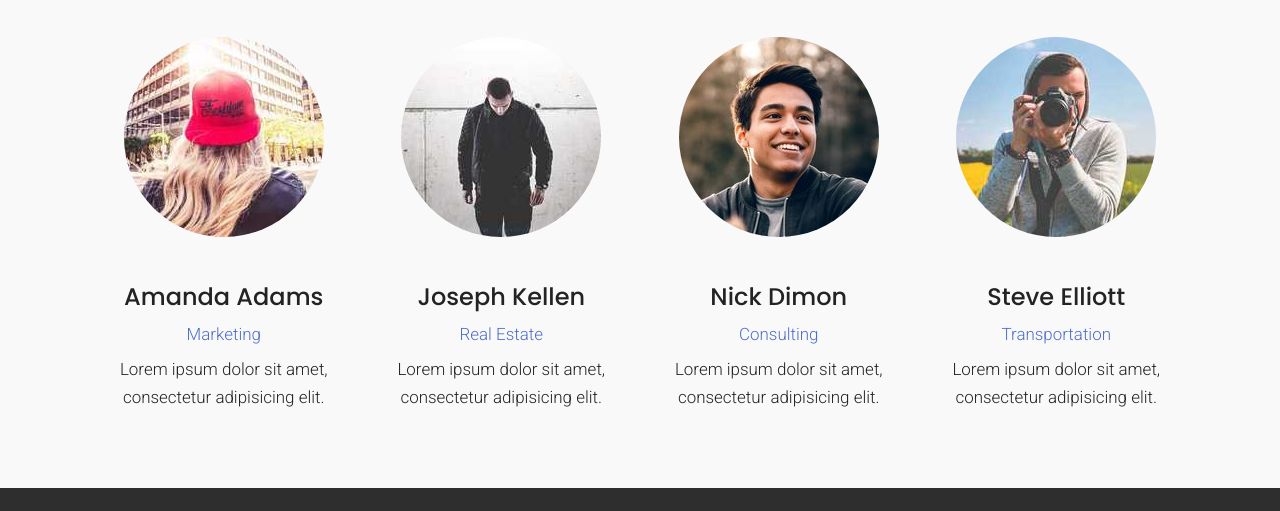
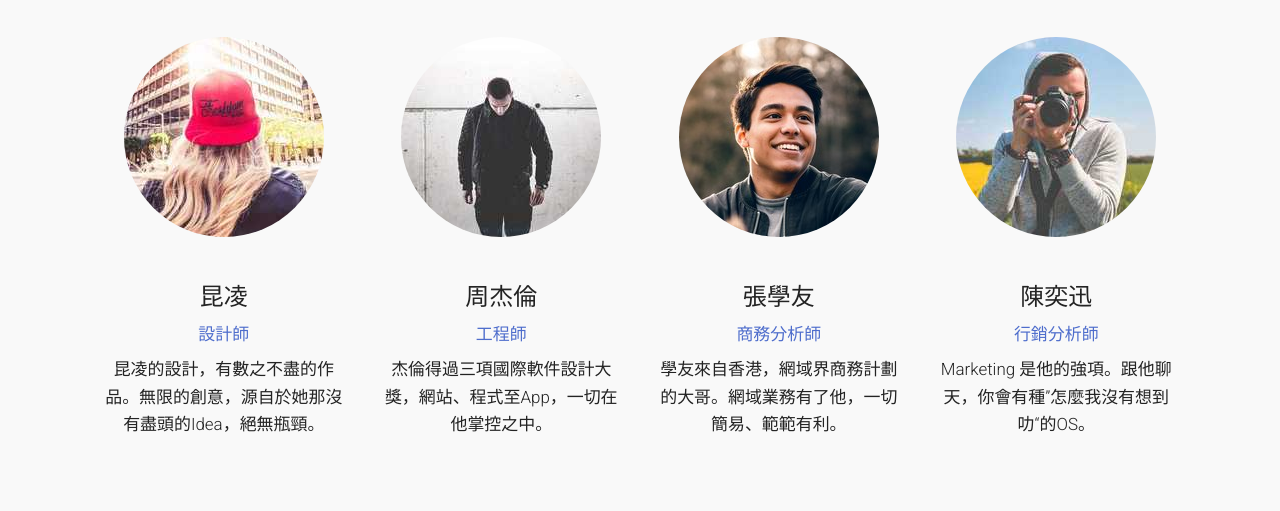
Before and after one commit to hongdrives/piteras, a plain HTML site: page index.html in a window 1280 px wide. Shown: the part 849-1360 px from the top of the page. Drawn offline with Linux system fonts and the light colour scheme; files whose address does not match are found by name.

Commit message:
create github pages

```diff
--- a/index.html
+++ b/index.html
@@ -24,7 +24,7 @@
 
 </head>
 <body>
-<section class="menu cid-qFSDU8OjqF" once="menu" id="menu1-7" data-rv-view="65">
+<section class="menu cid-qFSDU8OjqF" once="menu" id="menu1-7" data-rv-view="76">
 
 
 
@@ -61,7 +61,7 @@
     </nav>
 </section>
 
-<section class="header3 cid-qFSAmd6joh mbr-parallax-background" id="header3-1" data-rv-view="67">
+<section class="header3 cid-qFSAmd6joh mbr-parallax-background" id="header3-1" data-rv-view="78">
 
 
 
@@ -83,7 +83,7 @@
 
 </section>
 
-<section class="features12 cid-qFSByU0tSF" id="features12-3" data-rv-view="70">
+<section class="features12 cid-qFSByU0tSF" id="features12-3" data-rv-view="81">
 
 
 
@@ -98,15 +98,11 @@
                     <img class="img-icon" src="assets/images/08.jpg" alt="Mobirise" media-simple="true">
                 </div>
                 <div class="card-box align-center">
-                    <h4 class="card-title mbr-fonts-style mbr-semibold display-5">
-                        Amanda Adams
-                    </h4>
+                    <h4 class="card-title mbr-fonts-style mbr-semibold display-5">昆凌</h4>
                     <h5 class="mbr-text mbr-fonts-style display-7">
-                        Marketing
-                    </h5>
+                        設計師</h5>
                     <p class="mbr-text mbr-fonts-style display-7">
-                        Lorem ipsum dolor sit amet, consectetur adipisicing elit.
-                    </p>
+                        昆凌的設計，有數之不盡的作品。無限的創意，源自於她那沒有盡頭的Idea，絕無瓶頸。</p>
 
                 </div>
             </div>
@@ -117,14 +113,11 @@
                 </div>
                 <div class="card-box">
                     <h4 class="card-title mbr-fonts-style mbr-semibold display-5">
-                        Joseph Kellen
-                    </h4>
+                        周杰倫</h4>
                     <h5 class="mbr-text mbr-fonts-style display-7">
-                        Real Estate
-                    </h5>
+                        工程師</h5>
                     <p class="mbr-text mbr-fonts-style display-7">
-                        Lorem ipsum dolor sit amet, consectetur adipisicing elit.
-                    </p>
+                        杰倫得過三項國際軟件設計大獎，網站、程式至App，一切在他掌控之中。</p>
 
                 </div>
             </div>
@@ -135,14 +128,10 @@
                 </div>
                 <div class="card-box">
                     <h4 class="card-title mbr-fonts-style mbr-semibold display-5">
-                        Nick Dimon
-                    </h4>
+                        張學友</h4>
                     <h5 class="mbr-text mbr-fonts-style display-7">
-                        Consulting
-                    </h5>
-                    <p class="mbr-text mbr-fonts-style display-7">
-                        Lorem ipsum dolor sit amet, consectetur adipisicing elit.
-                    </p>
+                        商務分析師</h5>
+                    <p class="mbr-text mbr-fonts-style display-7">學友來自香港，網域界商務計劃的大哥。網域業務有了他，一切簡易、範範有利。</p>
 
                 </div>
             </div>
@@ -155,14 +144,11 @@
                 </div>
                 <div class="card-box">
                     <h4 class="card-title mbr-fonts-style mbr-semibold display-5">
-                        Steve Elliott
-                    </h4>
+                        陳奕迅</h4>
                     <h5 class="mbr-text mbr-fonts-style display-7">
-                        Transportation
-                    </h5>
+                        行銷分析師</h5>
                     <p class="mbr-text mbr-fonts-style display-7">
-                        Lorem ipsum dolor sit amet, consectetur adipisicing elit.
-                    </p>
+                        Marketing 是他的強項。跟他聊天，你會有種”怎麼我沒有想到叻“的OS。</p>
 
                 </div>
             </div>
@@ -171,7 +157,7 @@
     </div>
 </section>
 
-<section class="footer4 cid-qFSBS3meSG" id="footer4-5" data-rv-view="73">
+<section class="footer4 cid-qFSBS3meSG" id="footer4-5" data-rv-view="84">
 
 
 
@@ -207,7 +193,7 @@
                     <div class="form-block" data-form-type="formoid">
                         <div data-form-alert="" hidden="">感謝您的留言，我們會盡快回复。
 Thanks for filling out the form. We will revert your email the soonest.</div>
-                        <form class="block mbr-form" action="https://mobirise.com/" method="post" data-form-title="Mobirise Form"><input type="hidden" data-form-email="true" value="WKaBdrnv2o/CfV8ZqBWtarWDUCqg/kXENO9Iwq/TtDIdbscxQTXKddstHdIScmiNbUvtvWR25svtL1cOnQAearpDxFhaoac5KA1jLI1asTGcJBvFk9VgTkJB9MjxII0K">
+                        <form class="block mbr-form" action="https://mobirise.com/" method="post" data-form-title="Mobirise Form"><input type="hidden" data-form-email="true" value="BsxLgBDDQnCC4UD5GzhdyZGx1qkAnIyFy98Brv63B02ZHQW+4rrnX/7YPwBexR3nQ0PKQYoDRZpdV1jVSMo5Rr9e0eNrcMKmcAtiedIqqZCo6ouvIl8QNmSjWgwsBtV9">
                             <div class="row">
                                 <div class="col-md-12" data-for="email">
                                     <input type="text" class="form-control input" name="email" data-form-field="Email" placeholder="您的郵件地址 / Email" required="" id="email-footer4-5">
```
Also changed, not shown: 1 other file.
